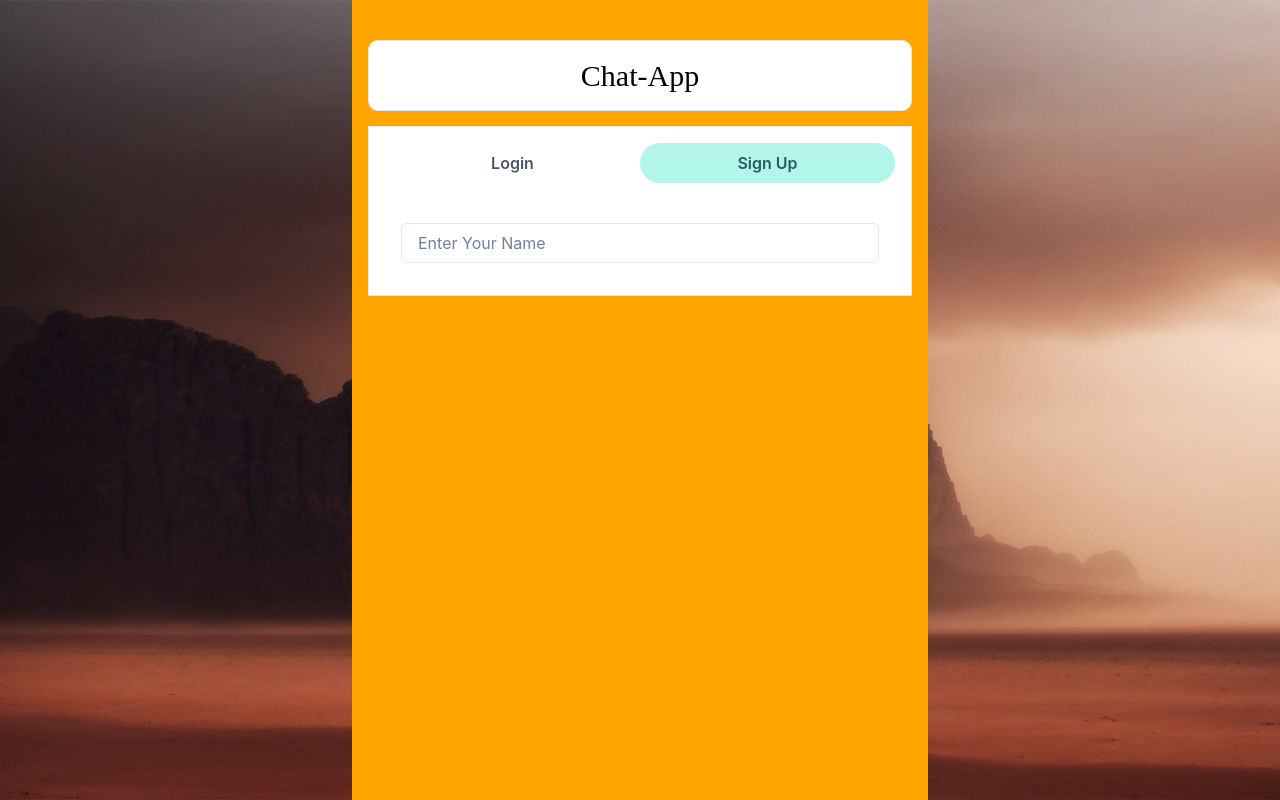
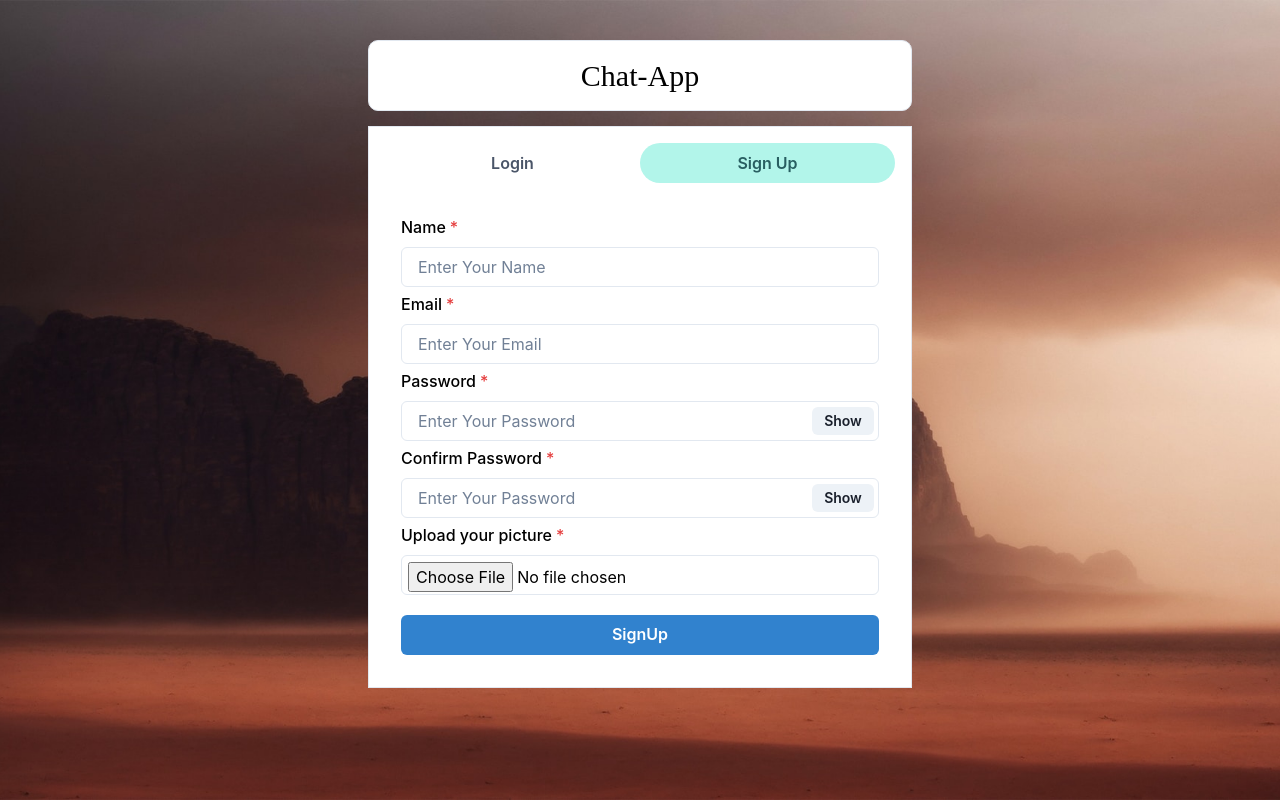
Before and after one commit to prasanth7890/ChatApp, a React (Create React App) app in the folder client/: page / in a window 1280 px wide. Both pictures are taken after a click on the tab "Sign Up". Built offline with nearby package versions, Linux system fonts and the light colour scheme; a web font is replaced by a local one.

Commit message:
Completed Login & SignUp pages frontend

```diff
--- a/client/src/Components/Authentication/Login.tsx
+++ b/client/src/Components/Authentication/Login.tsx
@@ -1,11 +1,66 @@
-import React from 'react'
+import { Button, FormControl, FormLabel, Input, InputGroup, InputRightElement, VStack } from '@chakra-ui/react'
+import React, { useState } from 'react';
 
 const Login:React.FC = () => {
+  const [email, setEmail] = useState<string>('');
+  const [password, setPassword] = useState<string>('');
+
+
+  const [show, setShow] = useState<boolean>(false);
+
+
+  const submitHandler = () => {};
+
   return (
-    <div>
-      Login Here
-    </div>
+    <VStack spacing={"5px"}>
+      <FormControl id="email" isRequired>
+        <FormLabel>Email</FormLabel>
+        <Input
+          placeholder="Enter Your Name"
+          onChange={(e) => setEmail(e.target.value)}
+        ></Input>
+      </FormControl>
+
+      <FormControl id="password" isRequired>
+        <FormLabel>Password</FormLabel>
+        <InputGroup>
+          <Input
+            type={show ? "text" : "password"}
+            placeholder="Enter Your Password"
+            onChange={(e) => setPassword(e.target.value)}
+          ></Input>
+
+          <InputRightElement width={"4.5rem"}>
+            <Button h={"1.75rem"} size={"sm"} onClick={() => setShow(!show)}>
+              {show ? "Hide" : "Show"}
+            </Button>
+          </InputRightElement>
+        </InputGroup>
+      </FormControl>
+
+      <Button
+        colorScheme='blue'
+        variant={'solid'}
+        width={'100%'}
+        style={{marginTop: 15}}
+        onClick={submitHandler}
+      >
+        Login
+      </Button>
+
+      <Button
+        colorScheme='red'
+        variant={'solid'}
+        width={'100%'}
+        onClick={()=>{
+          setEmail("guest@example.com");
+          setPassword("123456");
+        }}
+      >
+        Get Guest User Credentials
+      </Button>
+    </VStack>
   )
 }
 
-export default Login
+export default Login;
--- a/client/src/Components/Authentication/SignUp.tsx
+++ b/client/src/Components/Authentication/SignUp.tsx
@@ -1,15 +1,91 @@
-import { FormControl, FormLabel, Input, VStack } from '@chakra-ui/react';
-import React from 'react'
+import { Button, FormControl, FormLabel, Input, InputGroup, InputRightElement, VStack } from '@chakra-ui/react';
+import React, { useState } from 'react'
 
 const SignUp:React.FC = () => {
+  const [show, setShow] = useState<boolean>(false);
+  const [name, setName] = useState<string>("");
+  const [password, setPassword] = useState<string>("");
+  const [email, setEmail] = useState<string>("");
+  const [confirmpassword, setConfirmPassword] = useState<string>("");
+  const [picture, setPicture] = useState<string>("");
+
+  const postDetails = (pics:any) => {}; // TODO
+
+  const submitHandler = () => {};
+
   return (
-    <VStack spacing={'5px'}>
-        <FormControl>
-            <FormLabel></FormLabel>
-            <Input placeholder='Enter Your Name'></Input>
-        </FormControl>
+    <VStack spacing={"5px"}>
+      <FormControl id="name" isRequired>
+        <FormLabel>Name</FormLabel>
+        <Input
+          placeholder="Enter Your Name"
+          onChange={(e) => setName(e.target.value)}
+        ></Input>
+      </FormControl>
+
+      <FormControl id="email" isRequired>
+        <FormLabel>Email</FormLabel>
+        <Input
+          placeholder="Enter Your Email"
+          onChange={(e) => setEmail(e.target.value)}
+        ></Input>
+      </FormControl>
+
+      <FormControl id="password" isRequired>
+        <FormLabel>Password</FormLabel>
+        <InputGroup>
+          <Input
+            type={show ? "text" : "password"}
+            placeholder="Enter Your Password"
+            onChange={(e) => setPassword(e.target.value)}
+          ></Input>
+
+          <InputRightElement width={"4.5rem"}>
+            <Button h={"1.75rem"} size={"sm"} onClick={() => setShow(!show)}>
+              {show ? "Hide" : "Show"}
+            </Button>
+          </InputRightElement>
+        </InputGroup>
+      </FormControl>
+
+      <FormControl id="confirmpassword" isRequired>
+        <FormLabel>Confirm Password</FormLabel>
+        <InputGroup>
+          <Input
+            type={show ? "text" : "password"}
+            placeholder="Enter Your Password"
+            onChange={(e) => setConfirmPassword(e.target.value)}
+          ></Input>
+
+          <InputRightElement width={"4.5rem"}>
+            <Button h={"1.75rem"} size={"sm"} onClick={() => setShow(!show)}>
+              {show ? "Hide" : "Show"}
+            </Button>
+          </InputRightElement>
+        </InputGroup>
+      </FormControl>
+
+      <FormControl id="picture" isRequired>
+        <FormLabel>Upload your picture</FormLabel>
+        <Input
+          type='file'
+          p={1.5}
+          accept='image/*'
+          onChange={(e) => postDetails(e.target.value)}
+        ></Input>
+      </FormControl>
+
+      <Button
+        colorScheme='blue'
+        width={'100%'}
+        style={{marginTop: 15}}
+        onClick={submitHandler}
+      >
+        SignUp
+      </Button>
+
     </VStack>
-  )
+  );
 }
 
 export default SignUp;
--- a/client/src/Pages/Homepage.tsx
+++ b/client/src/Pages/Homepage.tsx
@@ -5,7 +5,7 @@
 
 const Homepage = () => {
   return (
-    <Container maxW={"xl"} centerContent bg={"orange"}>
+    <Container maxW={"xl"} centerContent>
       <Box
         display={"flex"}
         justifyContent={"center"}
```
